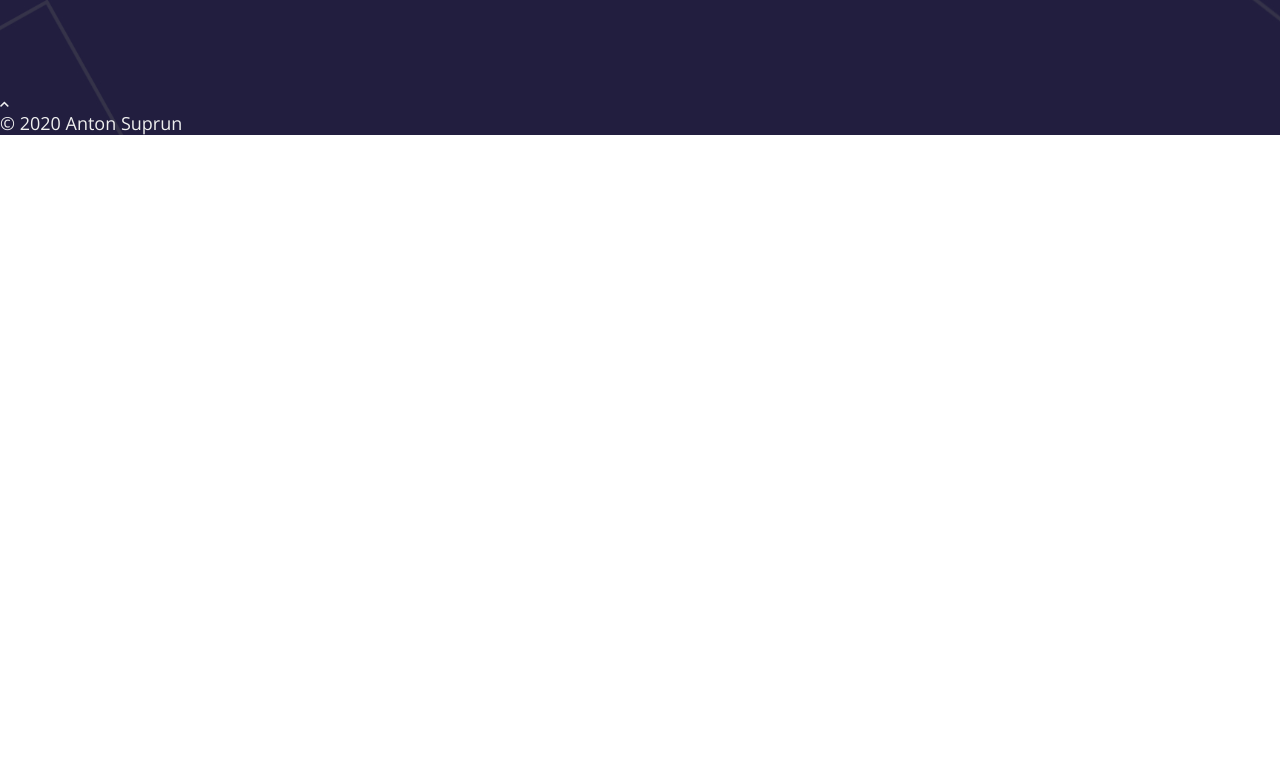
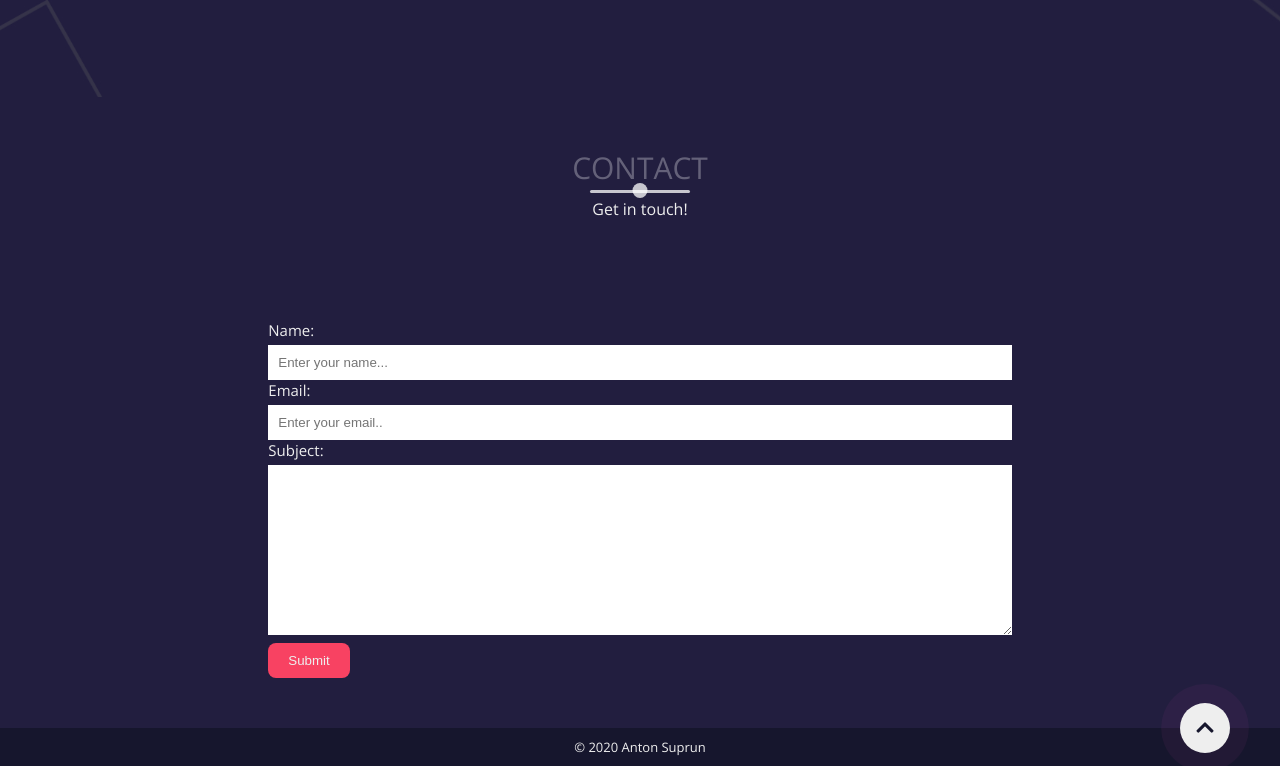
Before and after one commit to anton-suprun/PersonalSite, a plain HTML site: page index.html in a window 1280 px wide. Shown: the part 2805-3571 px from the top of the page. Before the commit the page ends 2940 px from the top, so only its background shows below. Drawn offline with nearby package versions, Linux system fonts and the light colour scheme.

Commit message:
styled contact, footer

```diff
--- a/index.html
+++ b/index.html
@@ -260,7 +260,7 @@
 <!-- **REPLACED WITH A DOWNLOAD RESUME BUTTON -->
 <!-- CONTACT FORM -->
 
-     <!-- <section class="contact" id="contact">
+    <section class="contact" id="contact">
 
         <div class="container">
 
@@ -280,15 +280,15 @@
 
             </form>
         </div>
-    </section> -->
+    </section>
 
     <!-- FOOTER SECTION -->
 
     <footer class="copyright">
         <div class="up" id="up">
             <i class="fas fa-chevron-up"></i>
-            <p>&copy; 2020 Anton Suprun</p>
         </div>
+        <p>&copy; 2020 Anton Suprun</p>
     </footer>
 
 
--- a/style.css
+++ b/style.css
@@ -469,3 +469,87 @@ ul#skills-list li{
     width: 1rem;
     background-color: #1e0d5c;
 }
+
+/* Contact Info */
+
+.contact{
+    background-color: #221e3f;
+}
+
+form{
+    width: 70%;
+    margin: 0 auto;
+}
+
+form label{
+    font-size: 1.5rem;
+}
+
+input,
+select,
+textarea{
+    width: 100%;
+    padding: 1rem;
+    margin-top: 5px;
+    border: none;
+    outline-color: #F84262;
+}
+
+input[type="submit"]{
+    width: initial;
+    background-color: #F84262;
+    color: #eee;
+    padding: 1rem 2rem;
+    border-radius: .8rem;
+    cursor: pointer;
+    transition: background-color 650ms;
+}
+
+input[type="submit"]:hover{
+    color: #221e3f;
+    background-color: #FFd544;
+}
+
+.copyright{
+    width: 100%;
+    text-align: center;
+    background-color: #16162d;
+    padding: 1rem 0;
+    position: relative;
+
+}
+
+.up{
+    position: absolute;
+    width: 5rem;
+    height: 5rem;
+    background-color: #eee;
+    top: -2.5rem;
+    border-radius: 100%;
+    right: 5rem;
+    display: flex;
+    animation: pulse 2s infinite;
+}
+
+.up i{
+    color: #16162d;
+    font-size: 2rem;
+    margin: auto;
+}
+
+.copyright p{
+    font-size: 1.3rem;
+}
+
+@keyframes pulse{
+    0%{
+        box-shadow: 0 0 0 0 rgba(253, 87, 191, 0.99);
+    }
+    70%{
+        box-shadow: 0 0 0 2rem rgba(253, 87, 191, 0);
+    }
+    100%{
+        box-shadow: 0 0 0 0 rgba(253, 87, 191, 0);
+    }
+
+}
```
